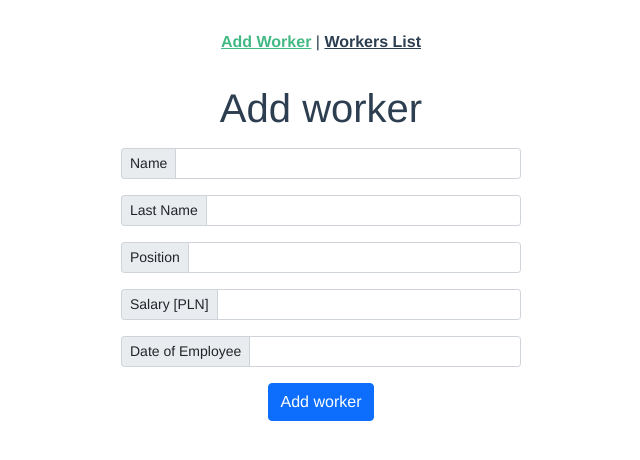
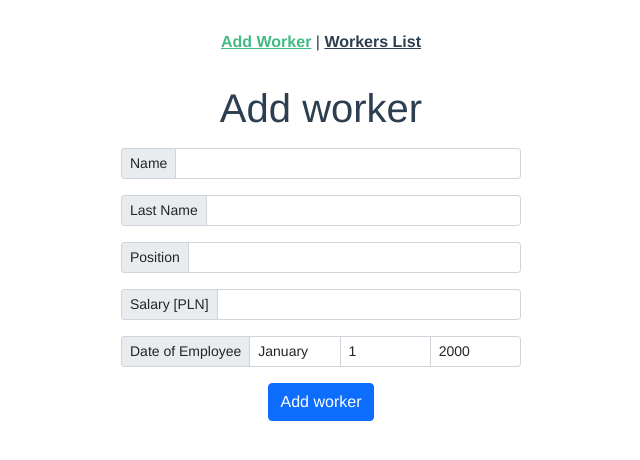
Before and after one commit to KamilShape/workers_app, a Vue app: page /workerslist in a window 1280 px wide. Shown: the top 460 px of the page, without its empty margins (319-959 px from the left). Built offline with nearby package versions, Linux system fonts and the light colour scheme.

Commit message:
change date inputs for selects

```diff
--- a/src/components/ChangeTable.vue
+++ b/src/components/ChangeTable.vue
@@ -1,5 +1,5 @@
 <template>
-  <div class="changeTable">
+  <form class="changeTable">
         <h1 class="mb-3">Change data</h1>
     <div class="input-group input-group-sm mb-3">
       <span class="input-group-text" id="inputGroup-sizing-sm">Name</span>
@@ -15,21 +15,32 @@
     </div>
       <div class="input-group input-group-sm mb-3">
       <span class="input-group-text" id="inputGroup-sizing-sm">Salary</span>
-      <input v-model='changedSalary' type="text" class="form-control" aria-label="Sizing example input" aria-describedby="inputGroup-sizing-sm">
+      <input v-model='changedSalary' min=0 type="number" class="form-control" aria-label="Sizing example input" aria-describedby="inputGroup-sizing-sm">
     </div>
       <div class="input-group input-group-sm mb-3">
       <span class="input-group-text" id="inputGroup-sizing-sm">Date of Employee</span>
       <input v-model='changedDate' type="text" class="form-control" aria-label="Sizing example input" aria-describedby="inputGroup-sizing-sm">
     </div>
+    <div class='buttons'>
       <button  @click='changeData' type="button" class="btn btn-success">Change</button>
       <button  @click='changeVisibility' type="button" class="btn btn-danger">Close</button>
     </div>
+    <transition name="bounce">
+        <div class="warning" v-if='alertVisible'>
+          <h1>Please fill all fields.</h1>
+          <div class='backButton'>
+            <button type="button" class="btn btn-danger" @click='this.alertVisible = false'>Back</button>
+          </div>
+    </div>
+    </transition>
+  </form>
 </template>
 
 <script>
 export default {
   data(){
     return{
+      alertVisible: false,
       changedName: this.name,
       changedLastName: this.lastName,
       changedPosition: this.position,
@@ -51,7 +62,10 @@ export default {
         this.$emit('changeVisibility')
     },
     changeData(){
-
+      if(this.changedName == '' || this.changedLastName == '' || this.changedPosition == '' || this.changedSalary == '' || this.changedDate == '' ){
+          this.alertVisible = 'true'
+      }
+      else{
         let data = {
           name: this.changedName,
           lastName: this.changedLastName,
@@ -61,7 +75,8 @@ export default {
       }
       this.$emit('changeData', data)
       }
-  },
+    }
+  }
 };
 
 </script>
--- a/src/views/AddWorker.vue
+++ b/src/views/AddWorker.vue
@@ -1,25 +1,33 @@
 <template>
-  <div class="addWorker">
+  <form class="addWorker">
         <h1 class="mb-3">Add worker</h1>
     <div class="input-group input-group-sm mb-3">
       <span class="input-group-text" id="inputGroup-sizing-sm">Name</span>
       <input v-model='name' type="text" class="form-control" aria-label="Sizing example input" aria-describedby="inputGroup-sizing-sm">
     </div>
-      <div class="input-group input-group-sm mb-3">
+    <div class="input-group input-group-sm mb-3">
       <span class="input-group-text" id="inputGroup-sizing-sm">Last Name</span>
       <input v-model='lastName' type="text" class="form-control" aria-label="Sizing example input" aria-describedby="inputGroup-sizing-sm">
     </div>
-      <div class="input-group input-group-sm mb-3">
+    <div class="input-group input-group-sm mb-3">
       <span class="input-group-text" id="inputGroup-sizing-sm">Position</span>
       <input v-model='position' type="text" class="form-control" aria-label="Sizing example input" aria-describedby="inputGroup-sizing-sm">
     </div>
-      <div class="input-group input-group-sm mb-3">
+    <div class="input-group input-group-sm mb-3">
       <span class="input-group-text" id="inputGroup-sizing-sm">Salary [PLN]</span>
       <input v-model='salary' type="number" class="form-control" aria-label="Sizing example input" aria-describedby="inputGroup-sizing-sm">
     </div>
-      <div class="input-group input-group-sm mb-3">
+    <div class="input-group input-group-sm mb-3">
       <span class="input-group-text" id="inputGroup-sizing-sm">Date of Employee</span>
-      <input v-model='date' type="text" class="form-control" aria-label="Sizing example input" aria-describedby="inputGroup-sizing-sm">
+      <select @change="changeMonth($event)" class="form-control">
+      <option v-for='month in months' :key="month">{{month}}</option>
+      </select>
+      <select class="form-control">
+        <option v-for='index in numberOfDays' :key="index">{{index}}</option>
+      </select>
+      <select class="form-control">
+        <option v-for='year in years'  :key='year'>{{year}}</option>
+      </select>
     </div>
     <button @click='showAlert()' type="button" class="btn btn-primary">Add worker</button>
     <transition name="bounce">
@@ -28,14 +36,14 @@
           <div class='buttons' v-if='buttonsVisible'>
           <button type="button" class="btn btn-success" @click='addWorker'>Yes</button>
           <button type="button" class="btn btn-danger" @click='backToAdding'>No</button>
-      </div>
+        </div>
         <div class='backButton' v-if='!buttonsVisible'>
         <button type="button" class="btn btn-danger" @click='backToAdding'>Back</button>
       </div>
     </div>
     </transition>
 
-  </div>
+  </form>
 </template>
 
 <script>
@@ -49,39 +57,59 @@ export default {
       lastName:'',
       position: '',
       salary: '',
+      months: ['January', 'February', 'March', 'April', 'May', 'June', 'July', 'August', 'September', 'October', 'November', 'December'],
+      month: 'January',
+      numberOfDays: 31,
+      day: '1',
+      year: 2000,
       date: '',
       alertVisible: false,
       buttonsVisible: false,
       message: ''
     }
   },
-  components:{
-
+  computed:{
+      years(){
+        const year = new Date().getFullYear()
+        return Array.from({length: year - 1999}, (value, index) => 2000 + index)
+      }
   },
   methods:{
     showAlert(){
       this.alertVisible = true
-      if(this.name !== '' && this.lastName !== '' && this.position !== '' && this.salary !== '' && this.date !== '' ){
+      if(this.name !== '' && this.lastName !== '' && this.position !== '' && this.salary !== '' ){
          this.message = 'Are you sure?'
          this.buttonsVisible = true
       }
       else {
-        this.message = 'Please fill all inputs.';
+        this.message = 'Please fill all fields.';
         this.buttonsVisible = false
       }
     },
     backToAdding(){
       this.alertVisible = false
     },
+
+    changeMonth(event) {
+      this.month =
+        event.target.options[event.target.options.selectedIndex].text;
+      if(this.month == 'January' || this.month == 'March' || this.month == 'May' || this.month == 'July' || this.month == 'August' || this.month == 'October' || this.month == 'December'){
+        this.numberOfDays = 31
+      } else if(this.month == 'February' ){
+        this.numberOfDays = 28
+      } else {
+        this.numberOfDays = 30
+      }
+    },
     async addWorker(){
-      if(this.name !== '' || this.lastName !== '' || this.position !== '' || this.salary !== '' || this.date !== '' ){
+      if(this.name !== '' || this.lastName !== '' || this.position !== '' || this.salary !== ''  ){
            try {
               await this.axios.post('https://workers-39c16-default-rtdb.firebaseio.com/players.json',{
               name: this.name,
               lastName: this.lastName,
               position: this.position,
               salary: this.salary,
-              date: this.date
+              date: `${this.day} ${this.month} ${this.year}`
                   }
                 )
               }
@@ -94,7 +122,6 @@ export default {
           this.lastName = ''
           this.position = ''
           this.salary = ''
-          this.date = ''
     },
     }
   }
--- a/src/views/WorkersList.vue
+++ b/src/views/WorkersList.vue
@@ -43,12 +43,12 @@
     </transition>
     <transition name="bounce">
       <div class="warning" v-if='alertVisible'>
-          <h1>Are you sure?</h1>
-          <div class='buttons'>
+        <h1>Are you sure?</h1>
+        <div class='buttons'>
           <button type="button" class="btn btn-success" @click='remove(workerId)'>Yes</button>
           <button type="button" class="btn btn-danger" @click='this.alertVisible = false'>No</button>
+        </div>
       </div>
-    </div>
     </transition>
 </template>
 <script>
```
Lines whose indentation alone changed are shown as unchanged.
